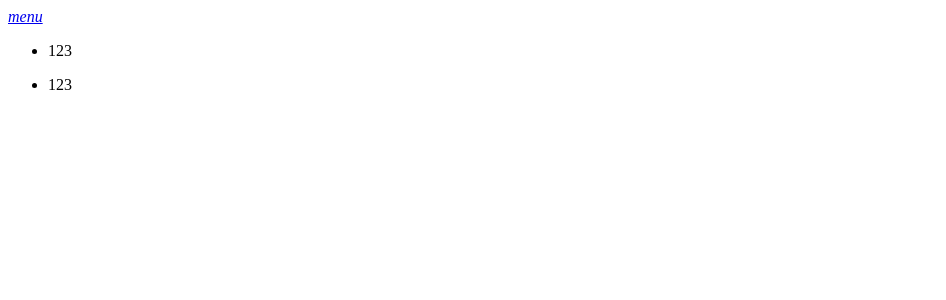
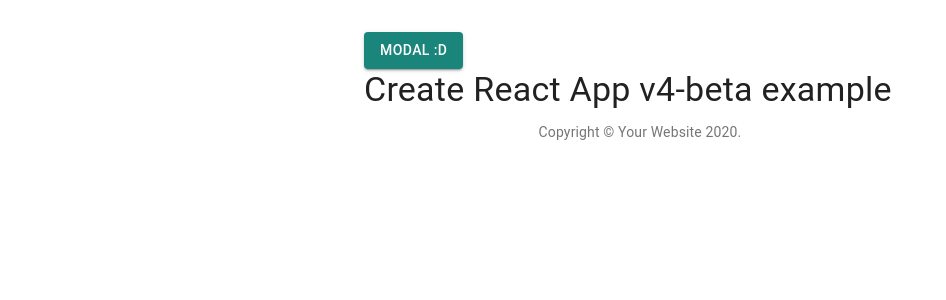
Before and after one commit to mowemcfc/todo-app, a React (Create React App) app: page / in a window 1280 px wide. Shown: the top 300 px of the page, without its empty margins (0-946 px from the left). Built offline with nearby package versions, Linux system fonts and the light colour scheme.

Commit message:
adds basic modal and index

```diff
--- a/src/App.js
+++ b/src/App.js
@@ -1,12 +1,106 @@
-import React from "react";
-import { Navbar, NavItem, Button, Input } from "react-materialize";
+import React from 'react';
+import { Modal, FormControl, Box, Link, Button, Container, Typography, InputLabel, Input, FormHelperText} from '@material-ui/core';
+import { CardHeader } from '@material-ui/core'
+import { makeStyles } from '@material-ui/core/styles';
+import './index.css'
 
-const App = () => (
-    <div>
-        <Navbar className="navBar" fixed right>
-            123
-        </Navbar>
-    </div>
-)
 
-export default App;
+function getModalStyle() {
+    return {
+      margin: `auto`,
+    };
+}
+
+function rand() {
+    return Math.round(Math.random() * 20) - 10;
+}
+
+const useStyles = makeStyles((theme) => ({
+    paper: {
+      position: 'absolute',
+      width: 400,
+      backgroundColor: theme.palette.background.paper,
+      border: '2px solid #000',
+      boxShadow: theme.shadows[5],
+      padding: theme.spacing(2, 4, 3),
+    },
+}));
+
+const Copyright = () => {
+  return (
+    <Typography variant="body2" color="textSecondary" align="center">
+      {'Copyright © '}
+      <Link color="inherit" href="https://material-ui.com/">
+        Your Website
+      </Link>{' '}
+      {new Date().getFullYear()}
+      {'.'}
+    </Typography>
+  );
+}
+;
+
+const SimpleModal = () => {
+    const [open, setOpen] = React.useState(false);
+    const [modalStyle] = React.useState(getModalStyle);
+    const classes = useStyles();
+
+    const handleOpen = () => {
+        setOpen(true);
+    };
+
+    const handleClose = () => {
+        setOpen(false);
+    }
+
+    const handleSubmit = (e) => {
+
+        e.preventDefault();
+    }
+
+    const formBody = (
+        <div style={modalStyle} className={classes.paper}>
+            <CardHeader title="Add new task"></CardHeader>
+            <FormControl>
+                <InputLabel htmlFor="description-input">Task Description</InputLabel>
+                <Input id="description-input" aria-describedby="description-helper-text" />
+                <FormHelperText id="description-helper-text"> Give a brief description of the task to be completed :)</FormHelperText>
+
+                <Button type="submit" onClick={handleSubmit} value="Submit"></Button>
+            </FormControl>
+        </div>
+    )
+
+    return (
+        <div className="modalDiv">
+            <Button variant="contained" onClick={handleOpen} color="secondary">
+                Modal :D
+            </Button>
+            <Modal
+                open={open}
+                onClose={handleClose}
+                aria-labelledby="simple-modal-title"
+                aria-describedby="simple-modal-description"
+            >
+                {formBody}
+            </Modal>
+        </div>
+    );
+
+}
+
+export default function App() {
+  return (
+    <Container maxWidth="sm">
+      <Box my={4}>
+        <SimpleModal>
+            Modal :D
+        </SimpleModal>
+        <Typography variant="h4" component="h1" gutterBottom>
+          Create React App v4-beta example
+        </Typography>
+        <Copyright />
+      </Box>
+    </Container>
+  );
+}
--- a/src/index.css
+++ b/src/index.css
@@ -1,64 +1,3 @@
-body {
-    background-color:#cafbfc;
+.MuiCardHeader-title {
+    text-align: center;
 }
-
-.tableHeaderText {
-    border: 1px solid black;
-    border-collapse: collapse;
-}
-
-.tableCell {
-    height: 2.5vh;
-    width: 15vw;
-    max-height: 2.5vh;
-    max-width: 15vw;
-    overflow-wrap: break-word;
-    word-wrap: break-all;
-}
-
-.tableBodyCell {
-    border-collapse: collapse;
-    border:none;
-}
-
-.deleteHeaderCell {
-    border: none;
-}
-
-.deleteButtonCell {
-    border: none;
-}
-
-.todoListTable {
-    margin:auto;
-}
-
-.entryFormDiv {
-    text-align:center;
-    margin-right:175px;
-}
-
-.completedCheckboxCell {
-    border: none;
-    display:inline-block;
-    height:2.5vh;
-    width:1.5vw;
-    justify-content: center;
-    align-items: center;
-    margin:auto;
-    margin-top:50%;
-}
-
-.checkboxHeaderCell {
-    border:none;
-    height:2.5vh;
-    width:1.5vh;
-}
-
-.addEntryFormSubmit {
-
-}
-
-.dateField .dateHeaderCell {
-    margin-top: 50%;
-}
--- a/src/index.js
+++ b/src/index.js
@@ -1,11 +1,17 @@
 import React from 'react';
 import ReactDOM from 'react-dom';
 import 'materialize-css';
-import {Modal, Button, Card, Row, Col} from 'react-materialize';
-import App from "./App";
+import App from "./App.js";
+import { Button } from '@material-ui/core';
+import { ThemeProvider } from '@material-ui/core/styles/';
+import CssBaseline from '@material-ui/core/CssBaseline';
+import theme from './theme';
 
 
 ReactDOM.render(
-  <App />,
+  <ThemeProvider theme={theme}>
+    <CssBaseline />
+    <App />
+  </ThemeProvider>,
   document.getElementById('root')
 )
--- /dev/null
+++ b/src/theme.js
@@ -0,0 +1,22 @@
+import { red } from '@material-ui/core/colors';
+import { createMuiTheme } from '@material-ui/core/styles';
+
+// A custom theme for this app
+const theme = createMuiTheme({
+  palette: {
+    primary: {
+      main: '#556cd6',
+    },
+    secondary: {
+      main: '#19857b',
+    },
+    error: {
+      main: red.A400,
+    },
+    background: {
+      default: '#fff',
+    },
+  },
+});
+
+export default theme;
```
Also changed, not shown: src/Form.js (added).
